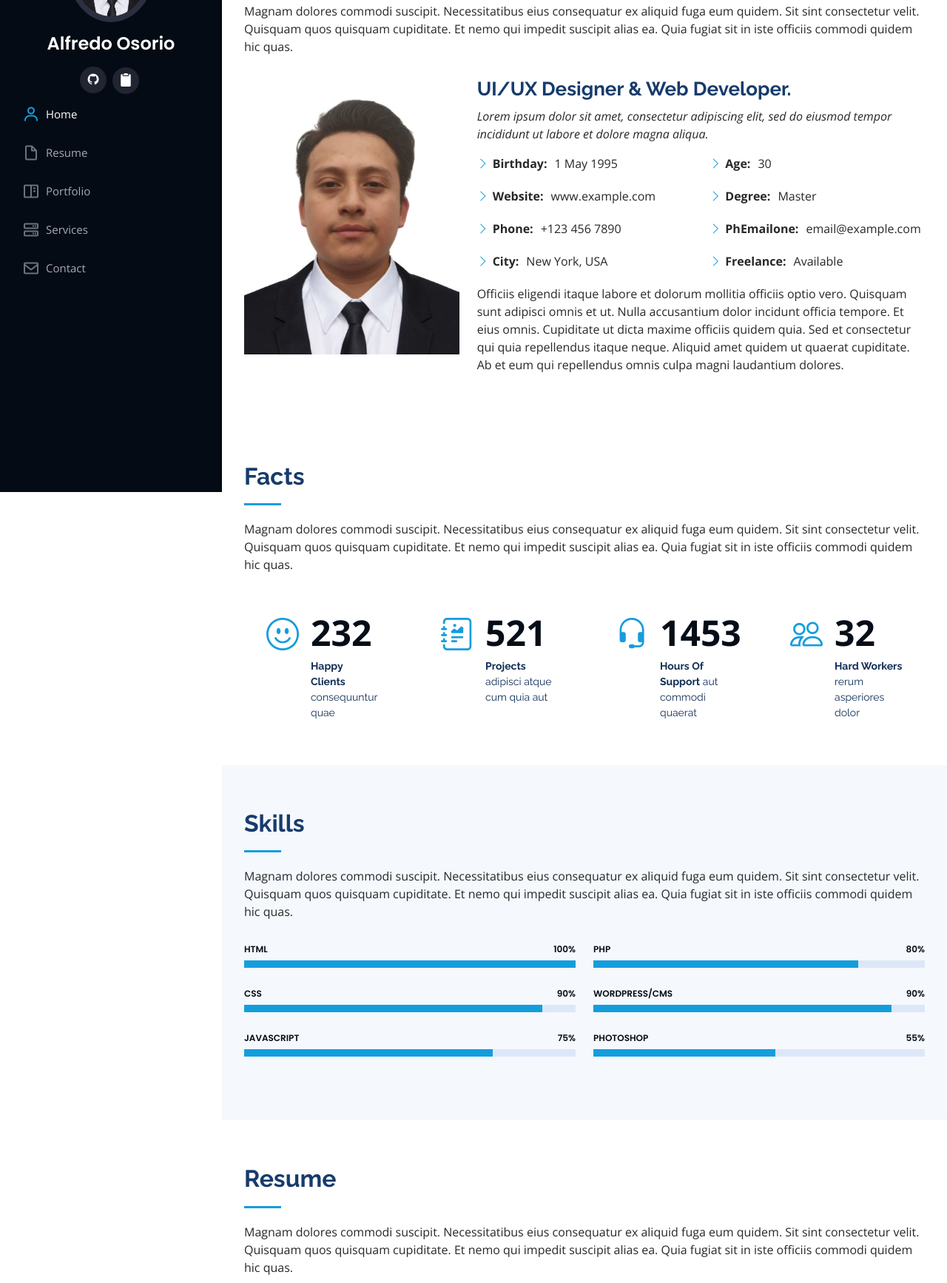
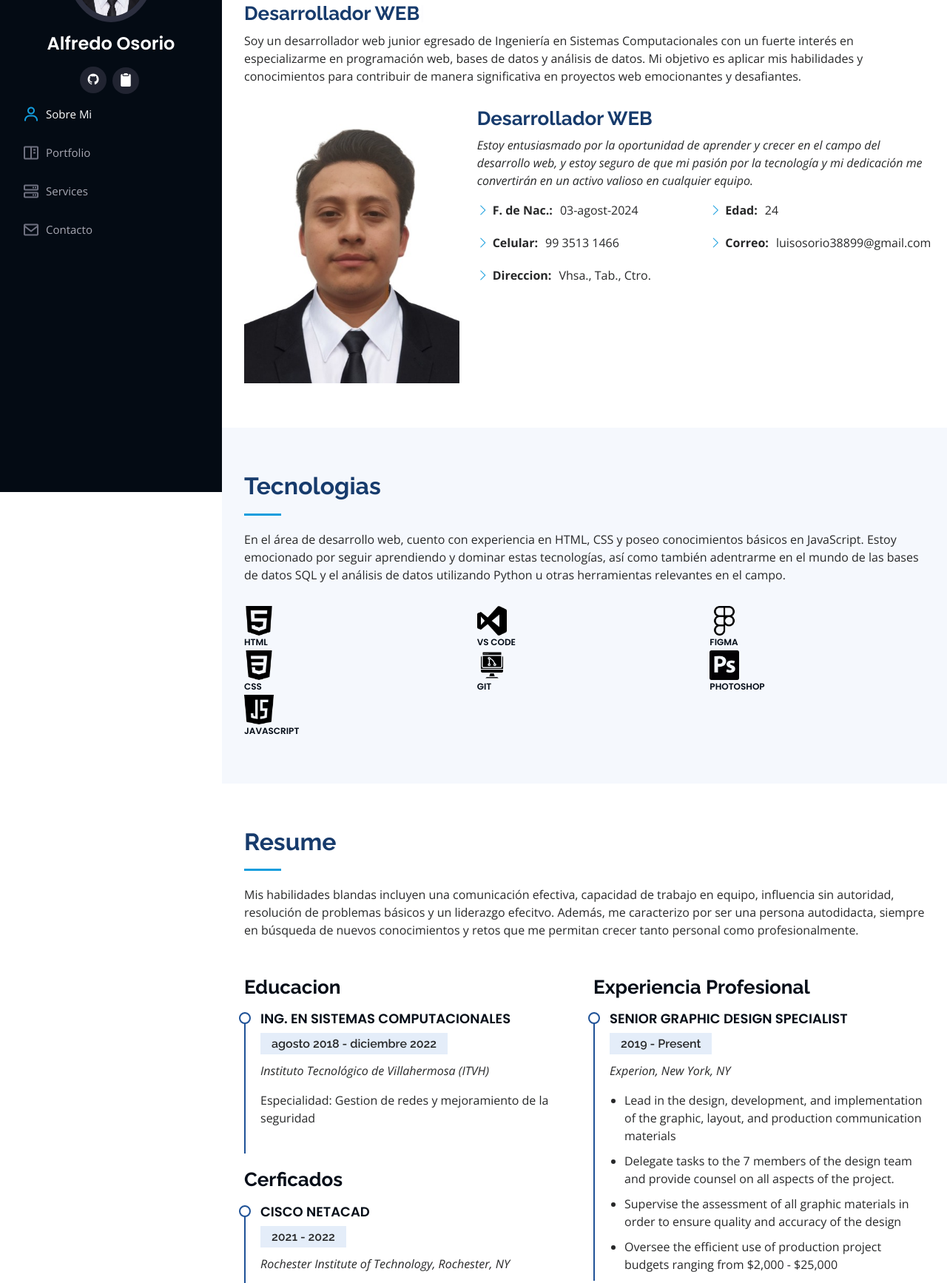
Before and after one commit to Alfredo-P-O/porfolio-template, a plain HTML site: page index.html in a window 1280 px wide. Shown: the part 135-1869 px from the top of the page at 74% size. Drawn offline with nearby package versions, Linux system fonts and the light colour scheme.

Commit message:
varios-cambios

```diff
--- a/assets/css/style.css
+++ b/assets/css/style.css
@@ -400,6 +400,10 @@ section {
 /*--------------------------------------------------------------
 # Akills
 --------------------------------------------------------------*/
+.skills div img{
+  width: 2.5rem;
+  height: auto;
+}
 .skills .progress {
   height: 60px;
   display: block;
@@ -813,6 +817,7 @@ section {
 --------------------------------------------------------------*/
 .contact {
   padding-bottom: 130px;
+  background-color: #f6fafe;
 }
 
 .contact .info {
--- a/index.html
+++ b/index.html
@@ -1,6 +1,5 @@
 <!DOCTYPE html>
 <html lang="en">
-
 <head>
   <meta charset="utf-8">
   <meta content="width=device-width, initial-scale=1.0" name="viewport">
@@ -10,8 +9,8 @@
   <meta content="" name="keywords">
 
   <!-- Favicons -->
-  <link href="assets/img/favicon.png" rel="icon">
-  <link href="assets/img/apple-touch-icon.png" rel="apple-touch-icon">
+  <link href="assets/img/desarrollo-web.png" rel="icon">
+  <link href="assets/img/desarrollo-web.png" rel="apple-touch-icon">
 
   <!-- Google Fonts -->
   <link href="https://fonts.googleapis.com/css?family=Open+Sans:300,300i,400,400i,600,600i,700,700i|Raleway:300,300i,400,400i,500,500i,600,600i,700,700i|Poppins:300,300i,400,400i,500,500i,600,600i,700,700i" rel="stylesheet">
@@ -50,18 +49,17 @@
         <h1 class="text-light"><a href="index.html">Alfredo Osorio</a></h1>
         <div class="social-links mt-3 text-center">
           <!-- <a href="#" class="twitter"><i class="bx bxl-twitter"></i></a> -->
-          <a href="#" class="github"><i class="bx bxl-github"></i></a>
-          <a href="#" class="instagram"><i class="bi bi-clipboard2-fill"></i></a>
+          <a href="https://github.com/Alfredo-P-O" class="github" target="_blank"><i class="bx bxl-github"></i></a>
+          <a href="assets/img/CV-Luis_Alfredo_Perez_Osorio-Programacion_WEB_Jr.pdf" class="" target="_blank"><i class="bi bi-clipboard2-fill"></i></a>
         </div>
       </div>
 
       <nav id="navbar" class="nav-menu navbar">
         <ul>
-          <li><a href="#about" class="nav-link scrollto active"><i class="bx bx-user"></i> <span>Home</span></a></li>
-          <li><a href="#resume" class="nav-link scrollto"><i class="bx bx-file-blank"></i> <span>Resume</span></a></li>
+          <li><a href="#about" class="nav-link scrollto active"><i class="bx bx-user"></i> <span>Sobre Mi</span></a></li>
           <li><a href="#portfolio" class="nav-link scrollto"><i class="bx bx-book-content"></i> <span>Portfolio</span></a></li>
           <li><a href="#services" class="nav-link scrollto"><i class="bx bx-server"></i> <span>Services</span></a></li>
-          <li><a href="#contact" class="nav-link scrollto"><i class="bx bx-envelope"></i> <span>Contact</span></a></li>
+          <li><a href="#contact" class="nav-link scrollto"><i class="bx bx-envelope"></i> <span>Contacto</span></a></li>
         </ul>
       </nav><!-- .nav-menu -->
     </div>
@@ -81,9 +79,13 @@
     <section id="about" class="about">
       <div class="container">
 
-        <div class="section-title">
-          <h2>Luis Alfredo Perez Osorio - <span class="typed" data-typed-items="Front-end, Desarrollador WEB, Soporte Tecnico"></span></h2>
-          <p>Magnam dolores commodi suscipit. Necessitatibus eius consequatur ex aliquid fuga eum quidem. Sit sint consectetur velit. Quisquam quos quisquam cupiditate. Et nemo qui impedit suscipit alias ea. Quia fugiat sit in iste officiis commodi quidem hic quas.</p>
+        <div class="section-title content">
+          <h2>Luis Alfredo Perez Osorio</h2>
+            <h3><span class="typed" data-typed-items="Front-end, Desarrollador WEB, Soporte Tecnico"></span></h3>
+          <p>Soy un desarrollador web junior egresado de Ingeniería en Sistemas Computacionales
+            con un fuerte interés en especializarme en programación web, bases de datos y análisis de datos.
+            Mi objetivo es aplicar mis habilidades y conocimientos para contribuir de manera significativa en
+            proyectos web emocionantes y desafiantes.</p>
         </div>
 
         <div class="row">
@@ -91,33 +93,35 @@
             <img src="assets/img/yo-foto.jpeg" class="img-fluid" alt="">
           </div>
           <div class="col-lg-8 pt-4 pt-lg-0 content" data-aos="fade-left">
-            <h3>UI/UX Designer &amp; Web Developer.</h3>
+            <h3>Desarrollador WEB</h3>
             <p class="fst-italic">
-              Lorem ipsum dolor sit amet, consectetur adipiscing elit, sed do eiusmod tempor incididunt ut labore et dolore
-              magna aliqua.
+              Estoy entusiasmado por la oportunidad de aprender y crecer en el campo del desarrollo web,
+              y estoy seguro de que mi pasión por la tecnología y mi dedicación me convertirán en un activo
+              valioso en cualquier equipo.
             </p>
             <div class="row">
               <div class="col-lg-6">
                 <ul>
-                  <li><i class="bi bi-chevron-right"></i> <strong>Birthday:</strong> <span>1 May 1995</span></li>
-                  <li><i class="bi bi-chevron-right"></i> <strong>Website:</strong> <span>www.example.com</span></li>
-                  <li><i class="bi bi-chevron-right"></i> <strong>Phone:</strong> <span>+123 456 7890</span></li>
-                  <li><i class="bi bi-chevron-right"></i> <strong>City:</strong> <span>New York, USA</span></li>
+                  <li><i class="bi bi-chevron-right"></i> <strong>F. de Nac.:</strong> <span>03-agost-2024</span></li>
+                  <!-- <li><i class="bi bi-chevron-right"></i> <strong>GitHub:</strong> <span>https://github.com/Alfredo-P-O</span></li> -->
+                  <li><i class="bi bi-chevron-right"></i> <strong>Celular:</strong> <span>99 3513 1466</span></li>
+                  <li><i class="bi bi-chevron-right"></i> <strong>Direccion:</strong> <span>Vhsa., Tab., Ctro.</span></li>
                 </ul>
               </div>
               <div class="col-lg-6">
                 <ul>
-                  <li><i class="bi bi-chevron-right"></i> <strong>Age:</strong> <span>30</span></li>
-                  <li><i class="bi bi-chevron-right"></i> <strong>Degree:</strong> <span>Master</span></li>
-                  <li><i class="bi bi-chevron-right"></i> <strong>PhEmailone:</strong> <span>email@example.com</span></li>
-                  <li><i class="bi bi-chevron-right"></i> <strong>Freelance:</strong> <span>Available</span></li>
+                  <li><i class="bi bi-chevron-right"></i> <strong>Edad:</strong> <span>24</span></li>
+                  <!-- <li><i class="bi bi-chevron-right"></i> <strong>Degree:</strong> <span>Master</span></li> -->
+                  <li><i class="bi bi-chevron-right"></i><strong>Correo:</strong><span>luisosorio38899@gmail.com</span></li>
+                  <!-- <li><i class="bi bi-chevron-right"></i> <strong>Freelance:</strong> <span>Available</span></li> -->
                 </ul>
               </div>
             </div>
-            <p>
-              Officiis eligendi itaque labore et dolorum mollitia officiis optio vero. Quisquam sunt adipisci omnis et ut. Nulla accusantium dolor incidunt officia tempore. Et eius omnis.
-              Cupiditate ut dicta maxime officiis quidem quia. Sed et consectetur qui quia repellendus itaque neque. Aliquid amet quidem ut quaerat cupiditate. Ab et eum qui repellendus omnis culpa magni laudantium dolores.
-            </p>
+            <!-- <p>
+              En el área de desarrollo web, cuento con experiencia en HTML, CSS y poseo conocimientos básicos en JavaScript.
+              Estoy emocionado por seguir aprendiendo y dominar estas tecnologías, así como también adentrarme en el mundo
+              de las bases de datos SQL y el análisis de datos utilizando Python u otras herramientas relevantes en el campo.
+            </p> -->
           </div>
         </div>
 
@@ -125,7 +129,7 @@
     </section><!-- End About Section -->
 
     <!-- ======= Facts Section ======= -->
-    <section id="facts" class="facts">
+    <!-- <section id="facts" class="facts">
       <div class="container">
 
         <div class="section-title">
@@ -170,71 +174,73 @@
         </div>
 
       </div>
-    </section><!-- End Facts Section -->
+    </section> -->
+    <!-- End Facts Section -->
 
     <!-- ======= Skills Section ======= -->
     <section id="skills" class="skills section-bg">
       <div class="container">
 
         <div class="section-title">
-          <h2>Skills</h2>
-          <p>Magnam dolores commodi suscipit. Necessitatibus eius consequatur ex aliquid fuga eum quidem. Sit sint consectetur velit. Quisquam quos quisquam cupiditate. Et nemo qui impedit suscipit alias ea. Quia fugiat sit in iste officiis commodi quidem hic quas.</p>
+          <h2>Tecnologias</h2>
+          <p>
+            En el área de desarrollo web, cuento con experiencia en HTML, CSS y poseo conocimientos básicos en JavaScript.
+            Estoy emocionado por seguir aprendiendo y dominar estas tecnologías, así como también adentrarme en el mundo
+            de las bases de datos SQL y el análisis de datos utilizando Python u otras herramientas relevantes en el campo.
+          </p>
         </div>
 
+        <!-- Barra progreso -->
         <div class="row skills-content">
-
-          <div class="col-lg-6" data-aos="fade-up">
-
+          <div class="col-sm" data-aos="fade-up">
             <div class="progress">
-              <span class="skill">HTML <i class="val">100%</i></span>
-              <div class="progress-bar-wrap">
+              <img src="assets/img/tecnologias/html (1).png" alt="HTML">
+              <span class="skill">HTML</span>
+              <!-- <div class="progress-bar-wrap">
                 <div class="progress-bar" role="progressbar" aria-valuenow="100" aria-valuemin="0" aria-valuemax="100"></div>
-              </div>
+              </div> -->
             </div>
 
             <div class="progress">
-              <span class="skill">CSS <i class="val">90%</i></span>
-              <div class="progress-bar-wrap">
-                <div class="progress-bar" role="progressbar" aria-valuenow="90" aria-valuemin="0" aria-valuemax="100"></div>
-              </div>
+              <img src="assets/img/tecnologias/css-3 (1).png" alt="CSS">
+              <span class="skill">CSS</span>
             </div>
 
             <div class="progress">
-              <span class="skill">JavaScript <i class="val">75%</i></span>
-              <div class="progress-bar-wrap">
-                <div class="progress-bar" role="progressbar" aria-valuenow="75" aria-valuemin="0" aria-valuemax="100"></div>
-              </div>
+              <img src="assets/img/tecnologias/secuencia-de-comandos-de-java (1).png" alt="JavaScript">
+              <span class="skill">JavaScript</span>
             </div>
-
           </div>
 
-          <div class="col-lg-6" data-aos="fade-up" data-aos-delay="100">
-
+          <div class="col-sm" data-aos="fade-up" data-aos-delay="100">
             <div class="progress">
-              <span class="skill">PHP <i class="val">80%</i></span>
-              <div class="progress-bar-wrap">
-                <div class="progress-bar" role="progressbar" aria-valuenow="80" aria-valuemin="0" aria-valuemax="100"></div>
-              </div>
+              <img src="assets/img/tecnologias/visual-basico.png" alt="Visual Sutdio Code">
+              <span class="skill">VS Code</span>
             </div>
 
             <div class="progress">
-              <span class="skill">WordPress/CMS <i class="val">90%</i></span>
-              <div class="progress-bar-wrap">
-                <div class="progress-bar" role="progressbar" aria-valuenow="90" aria-valuemin="0" aria-valuemax="100"></div>
-              </div>
+              <img src="assets/img/tecnologias/git.png" alt="GIT">
+              <span class="skill">Git</span>
+            </div>
+          </div>
+
+          <div class="col-sm" data-aos="fade-up" data-aos-delay="100">
+            <div class="progress">
+              <img src="assets/img/tecnologias/figma.png" alt="Figma">
+              <span class="skill">Figma</span>
             </div>
 
             <div class="progress">
-              <span class="skill">Photoshop <i class="val">55%</i></span>
-              <div class="progress-bar-wrap">
-                <div class="progress-bar" role="progressbar" aria-valuenow="55" aria-valuemin="0" aria-valuemax="100"></div>
-              </div>
+              <img src="assets/img/tecnologias/logotipo-de-adobe-photoshop.png" alt="Photoshop">
+              <span class="skill">Photoshop</span>
             </div>
-
           </div>
 
+            </div>
+            </div>
+          </div>
         </div>
-
+        <!-- Fin barra progreso -->
       </div>
     </section><!-- End Skills Section -->
 
@@ -244,38 +250,36 @@
 
         <div class="section-title">
           <h2>Resume</h2>
-          <p>Magnam dolores commodi suscipit. Necessitatibus eius consequatur ex aliquid fuga eum quidem. Sit sint consectetur velit. Quisquam quos quisquam cupiditate. Et nemo qui impedit suscipit alias ea. Quia fugiat sit in iste officiis commodi quidem hic quas.</p>
+          <p>
+            Mis habilidades blandas incluyen una comunicación efectiva, capacidad de trabajo en equipo,
+            influencia sin autoridad, resolución de problemas básicos y un liderazgo efecitvo. Además,
+            me caracterizo por ser una persona autodidacta, siempre en búsqueda de nuevos conocimientos y
+            retos que me permitan crecer tanto personal como profesionalmente.
+          </p>
         </div>
 
         <div class="row">
           <div class="col-lg-6" data-aos="fade-up">
-            <h3 class="resume-title">Sumary</h3>
-            <div class="resume-item pb-0">
-              <h4>Alex Smith</h4>
-              <p><em>Innovative and deadline-driven Graphic Designer with 3+ years of experience designing and developing user-centered digital/print marketing material from initial concept to final, polished deliverable.</em></p>
-              <ul>
-                <li>Portland par 127,Orlando, FL</li>
-                <li>(123) 456-7891</li>
-                <li>alice.barkley@example.com</li>
-              </ul>
+            <h3 class="resume-title">Educacion</h3>
+            <div class="resume-item">
+              <h4>Ing. en Sistemas Computacionales</h4>
+              <h5>agosto 2018 - diciembre 2022</h5>
+              <p><em>Instituto Tecnológico de Villahermosa (ITVH)</em></p>
+              <p>
+                Especialidad: Gestion de redes y mejoramiento de la seguridad
+              </p>
             </div>
-
-            <h3 class="resume-title">Education</h3>
+            <h3 class="resume-title">Cerficados</h3>
             <div class="resume-item">
-              <h4>Master of Fine Arts &amp; Graphic Design</h4>
-              <h5>2015 - 2016</h5>
+              <h4>CISCO Netacad</h4>
+              <h5>2021 - 2022</h5>
               <p><em>Rochester Institute of Technology, Rochester, NY</em></p>
               <p>Qui deserunt veniam. Et sed aliquam labore tempore sed quisquam iusto autem sit. Ea vero voluptatum qui ut dignissimos deleniti nerada porti sand markend</p>
             </div>
-            <div class="resume-item">
-              <h4>Bachelor of Fine Arts &amp; Graphic Design</h4>
-              <h5>2010 - 2014</h5>
-              <p><em>Rochester Institute of Technology, Rochester, NY</em></p>
-              <p>Quia nobis sequi est occaecati aut. Repudiandae et iusto quae reiciendis et quis Eius vel ratione eius unde vitae rerum voluptates asperiores voluptatem Earum molestiae consequatur neque etlon sader mart dila</p>
-            </div>
           </div>
+
           <div class="col-lg-6" data-aos="fade-up" data-aos-delay="100">
-            <h3 class="resume-title">Professional Experience</h3>
+            <h3 class="resume-title">Experiencia Profesional</h3>
             <div class="resume-item">
               <h4>Senior graphic design specialist</h4>
               <h5>2019 - Present</h5>
@@ -287,22 +291,12 @@
                 <li>Oversee the efficient use of production project budgets ranging from $2,000 - $25,000</li>
               </ul>
             </div>
-            <div class="resume-item">
-              <h4>Graphic design specialist</h4>
-              <h5>2017 - 2018</h5>
-              <p><em>Stepping Stone Advertising, New York, NY</em></p>
-              <ul>
-                <li>Developed numerous marketing programs (logos, brochures,infographics, presentations, and advertisements).</li>
-                <li>Managed up to 5 projects or tasks at a given time while under pressure</li>
-                <li>Recommended and consulted with clients on the most appropriate graphic design</li>
-                <li>Created 4+ design presentations and proposals a month for clients and account managers</li>
-              </ul>
-            </div>
           </div>
         </div>
 
       </div>
-    </section><!-- End Resume Section -->
+    </section>
+    <!-- End Resume Section -->
 
     <!-- ======= Portfolio Section ======= -->
     <section id="portfolio" class="portfolio section-bg">
@@ -467,7 +461,7 @@
     </section><!-- End Services Section -->
 
     <!-- ======= Testimonials Section ======= -->
-    <section id="testimonials" class="testimonials section-bg">
+    <!-- <section id="testimonials" class="testimonials section-bg">
       <div class="container">
 
         <div class="section-title">
@@ -489,8 +483,9 @@
                 <h3>Saul Goodman</h3>
                 <h4>Ceo &amp; Founder</h4>
               </div>
-            </div><!-- End testimonial item -->
-
+            </div> -->
+            <!-- End testimonial item -->
+<!--
             <div class="swiper-slide">
               <div class="testimonial-item" data-aos="fade-up" data-aos-delay="100">
                 <p>
@@ -502,8 +497,9 @@
                 <h3>Sara Wilsson</h3>
                 <h4>Designer</h4>
               </div>
-            </div><!-- End testimonial item -->
-
+            </div> -->
+            <!-- End testimonial item -->
+<!--
             <div class="swiper-slide">
               <div class="testimonial-item" data-aos="fade-up" data-aos-delay="200">
                 <p>
@@ -515,8 +511,9 @@
                 <h3>Jena Karlis</h3>
                 <h4>Store Owner</h4>
               </div>
-            </div><!-- End testimonial item -->
-
+            </div> -->
+            <!-- End testimonial item -->
+<!--
             <div class="swiper-slide">
               <div class="testimonial-item" data-aos="fade-up" data-aos-delay="300">
                 <p>
@@ -528,8 +525,9 @@
                 <h3>Matt Brandon</h3>
                 <h4>Freelancer</h4>
               </div>
-            </div><!-- End testimonial item -->
-
+            </div> -->
+            <!-- End testimonial item -->
+<!--
             <div class="swiper-slide">
               <div class="testimonial-item" data-aos="fade-up" data-aos-delay="400">
                 <p>
@@ -541,14 +539,16 @@
                 <h3>John Larson</h3>
                 <h4>Entrepreneur</h4>
               </div>
-            </div><!-- End testimonial item -->
-
+            </div> -->
+            <!-- End testimonial item -->
+<!--
           </div>
           <div class="swiper-pagination"></div>
         </div>
 
       </div>
-    </section><!-- End Testimonials Section -->
+    </section> -->
+    <!-- End Testimonials Section -->
 
     <!-- ======= Contact Section ======= -->
     <section id="contact" class="contact">
```
Also changed, not shown: assets/img/apple-touch-icon.png (deleted), assets/img/desarrollo-web.png (added), assets/img/favicon.png (deleted), assets/img/hero-bg.jpg (deleted), assets/img/profile-img.jpg (deleted), assets/img/tecnologias/css-3 (1).png (added), assets/img/tecnologias/figma.png (added), assets/img/tecnologias/git.png (added), assets/img/tecnologias/html (1).png (added), assets/img/tecnologias/logotipo-de-adobe-photoshop.png (added), assets/img/tecnologias/secuencia-de-comandos-de-java (1).png (added), assets/img/tecnologias/visual-basico.png (added), 1 other file.
